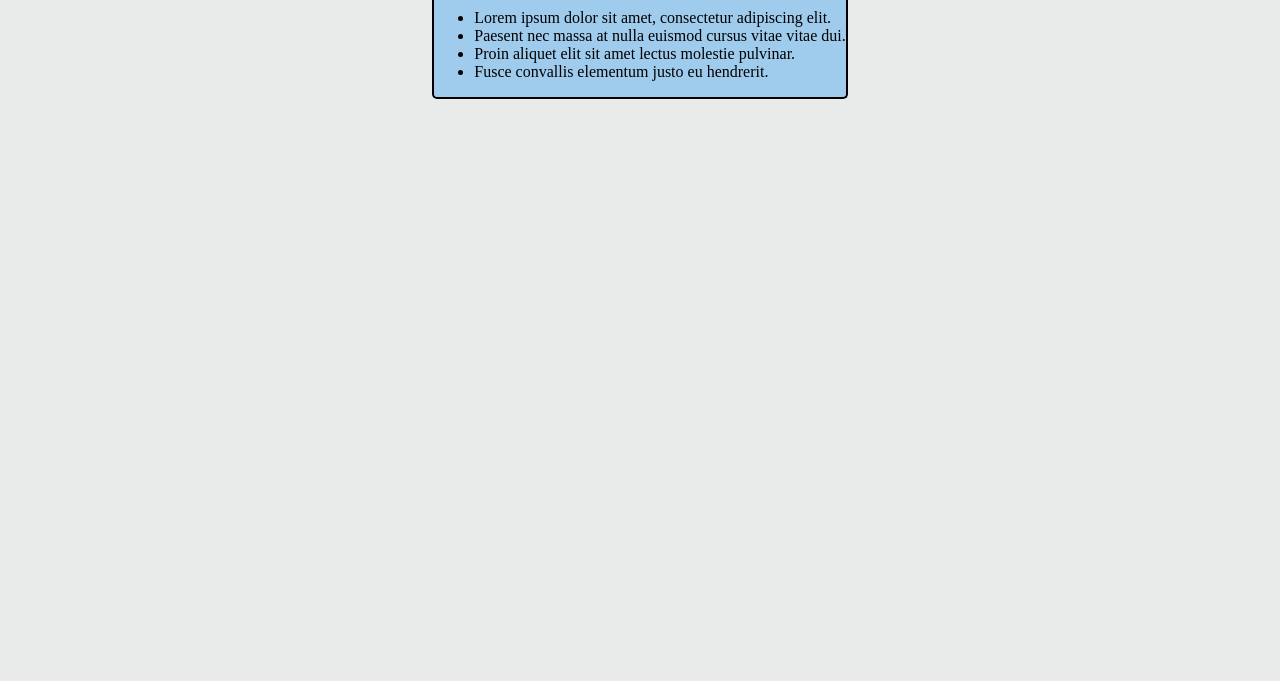
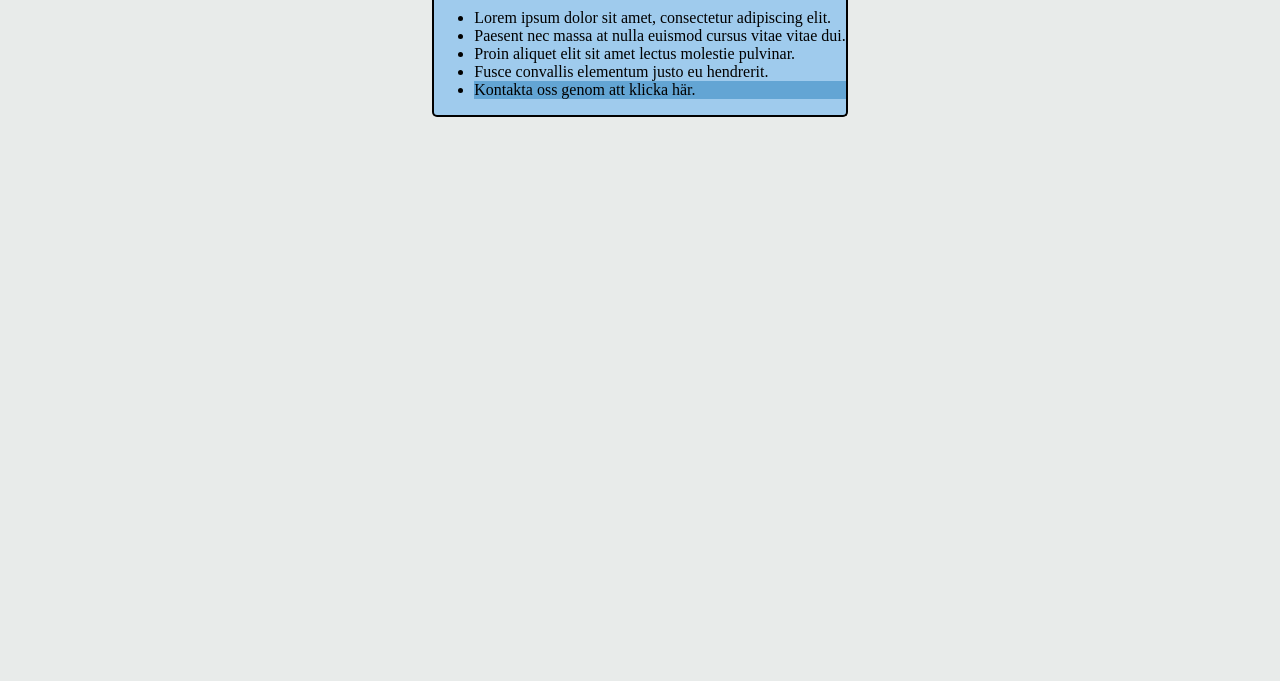
Before and after one commit to Utbalekar2/Utbalekar2.github.io, a plain HTML site: page F09/Om.html in a window 1280 px wide. Shown: the part 119-800 px from the top of the page. Drawn offline with Linux system fonts and the light colour scheme.

Commit message:
Update Om.html

```diff
--- a/F09/Om.html
+++ b/F09/Om.html
@@ -40,6 +40,7 @@
       <li>Paesent nec massa at nulla euismod cursus vitae vitae dui.</li>
       <li>Proin aliquet elit sit amet lectus molestie pulvinar.</li>
       <li>Fusce convallis elementum justo eu hendrerit.</li>
+      <li><a href="mailto:Brighthotell@mail.com">Kontakta oss genom att klicka här.</a></li>
     </ul>
   </section>
 </body>
```
